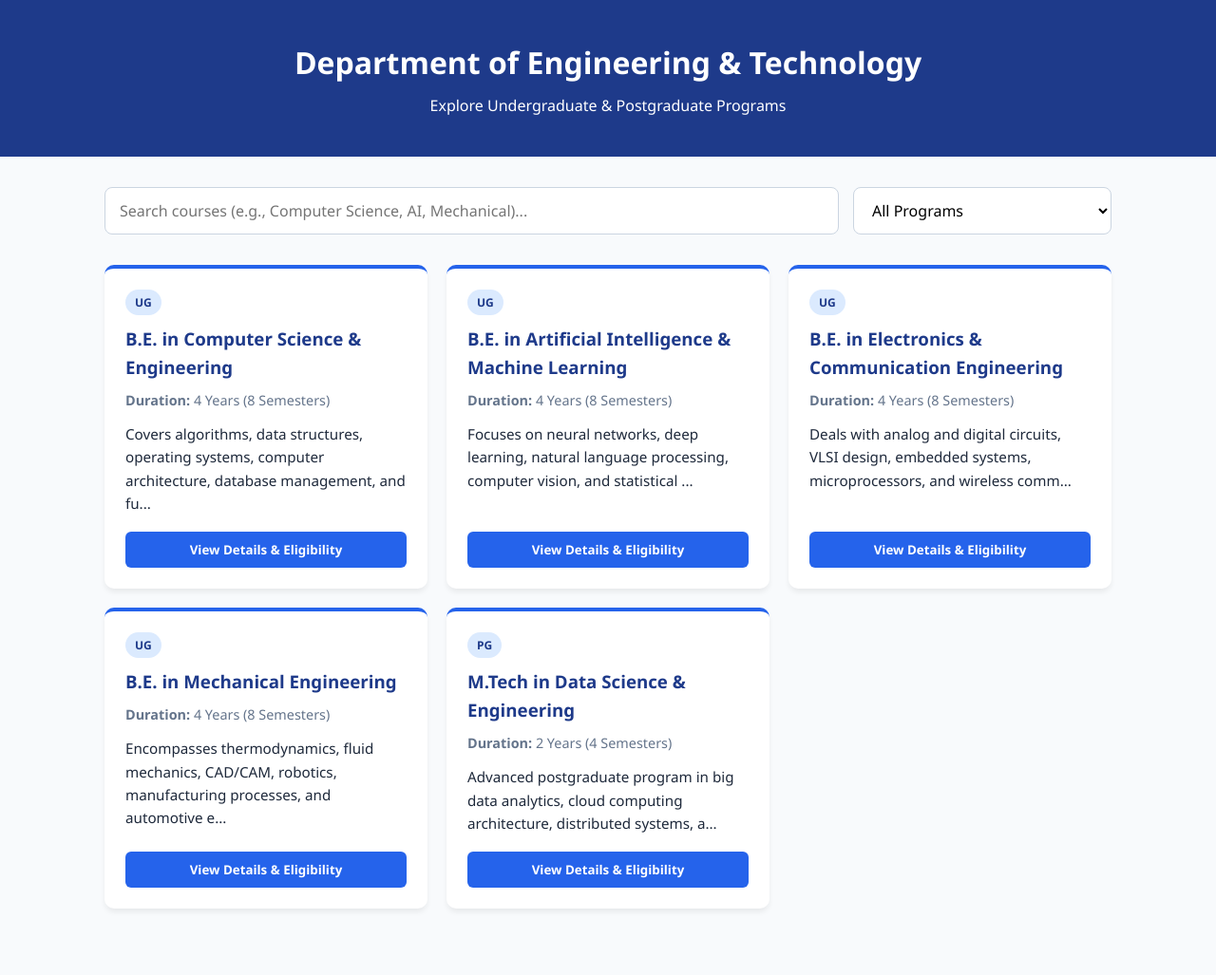
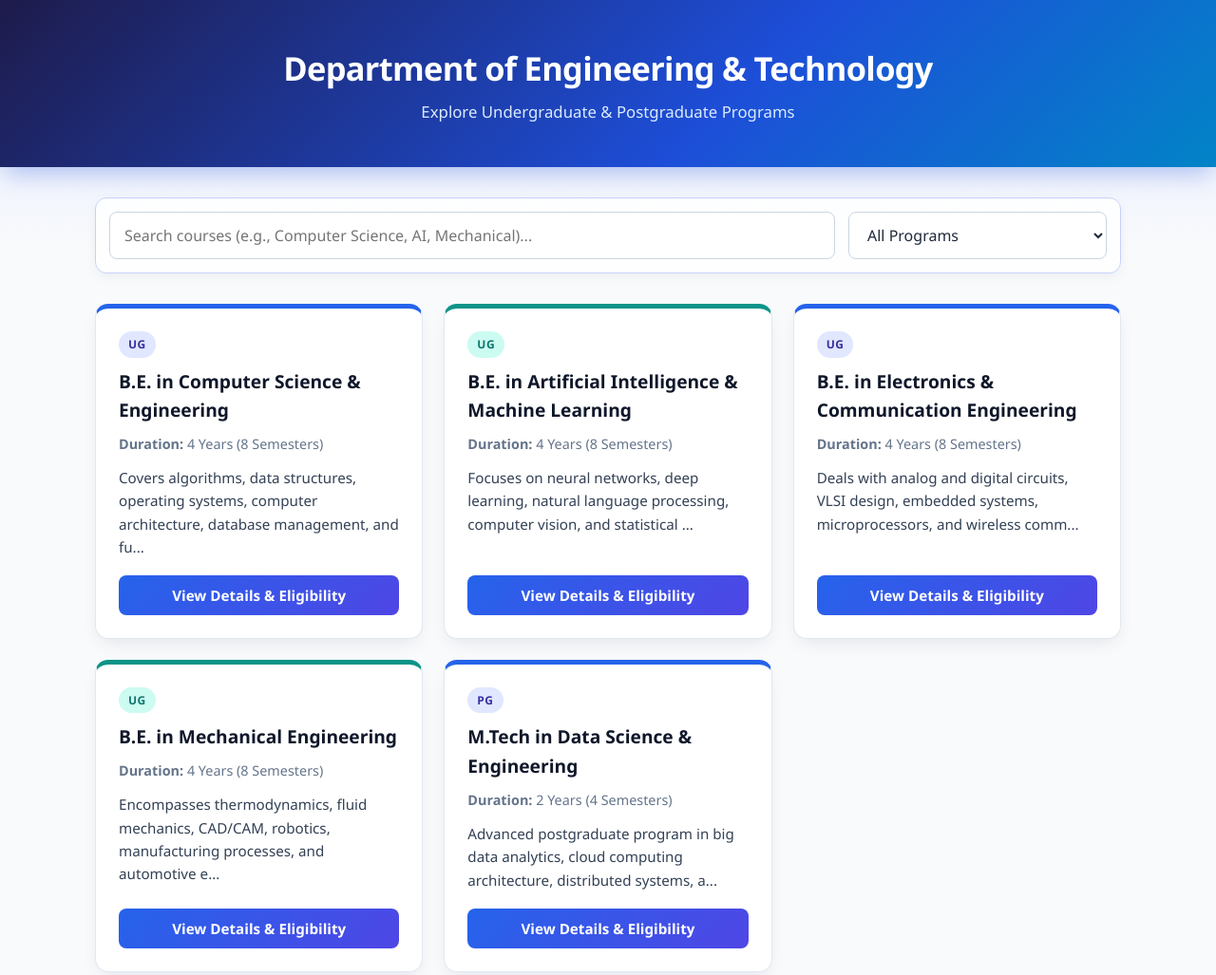
Before and after one commit to Vishu240606/Gradle_project, a plain HTML site: page docs/index.html in a window 1280 px wide. Shown: the whole page at 95% size. Before the commit the page ends 1005 px from the top, so only its background shows below. Drawn offline with Linux system fonts and the light colour scheme; files that its build step writes are made by us from their sources; files whose address does not match are found by name.

Commit message:
Update CSS link and add colorful course portal theme

```diff
--- a/docs/style.css
+++ b/docs/style.css
@@ -1,102 +1,146 @@
 :root {
-    --primary: #1e3a8a;
-    --secondary: #2563eb;
-    --bg: #f8fafc;
+    --navy: #0f172a;
+    --indigo: #3730a3;
+    --blue: #2563eb;
+    --teal: #0d9488;
+    --amber: #d97706;
+    --bg: #eef2ff;
     --card-bg: #ffffff;
     --text: #1e293b;
     --muted: #64748b;
+    --border: #cbd5e1;
 }
 
 * {
     box-sizing: border-box;
     margin: 0;
     padding: 0;
-    font-family: 'Segoe UI', Tahoma, Geneva, Verdana, sans-serif;
+    font-family: 'Segoe UI', system-ui, -apple-system, sans-serif;
 }
 
 body {
-    background-color: var(--bg);
+    background: linear-gradient(180deg, #e0e7ff 0%, #f8fafc 260px);
     color: var(--text);
     line-height: 1.6;
+    min-height: 100vh;
 }
 
 .container {
-    max-width: 1100px;
+    max-width: 1120px;
     margin: 0 auto;
     padding: 0 20px;
 }
 
 header {
-    background: var(--primary);
-    color: white;
-    padding: 2.5rem 0;
+    background: linear-gradient(135deg, #1e1b4b 0%, #1d4ed8 60%, #0284c7 100%);
+    color: #ffffff;
+    padding: 2.75rem 0;
     text-align: center;
     margin-bottom: 2rem;
+    box-shadow: 0 10px 25px -5px rgba(29, 78, 216, 0.35);
 }
 
 header h1 {
-    font-size: 2rem;
-    margin-bottom: 0.5rem;
+    font-size: 2.15rem;
+    font-weight: 700;
+    letter-spacing: -0.02em;
+    margin-bottom: 0.4rem;
+}
+
+header p {
+    color: #dbeafe;
+    font-size: 1.05rem;
 }
 
 .controls {
     display: flex;
-    gap: 15px;
+    gap: 14px;
     margin-bottom: 2rem;
     flex-wrap: wrap;
+    background: rgba(255, 255, 255, 0.85);
+    padding: 14px;
+    border-radius: 12px;
+    border: 1px solid #c7d2fe;
+    box-shadow: 0 4px 12px rgba(15, 23, 42, 0.05);
 }
 
-.controls input, .controls select {
+.controls input,
+.controls select {
     padding: 12px 15px;
-    border: 1px solid #cbd5e1;
+    border: 1.5px solid var(--border);
     border-radius: 8px;
     font-size: 1rem;
-    background: white;
+    background: #ffffff;
+    color: var(--text);
+    outline: none;
+    transition: border-color 0.2s, box-shadow 0.2s;
+}
+
+.controls input:focus,
+.controls select:focus {
+    border-color: var(--blue);
+    box-shadow: 0 0 0 3px rgba(37, 99, 235, 0.15);
 }
 
 .controls input {
     flex: 1;
-    min-width: 250px;
+    min-width: 240px;
 }
 
 .course-grid {
     display: grid;
     grid-template-columns: repeat(auto-fill, minmax(310px, 1fr));
-    gap: 20px;
+    gap: 22px;
     margin-bottom: 3rem;
 }
 
 .card {
     background: var(--card-bg);
-    border-radius: 10px;
-    padding: 22px;
-    box-shadow: 0 4px 6px -1px rgba(0, 0, 0, 0.08);
-    border-top: 4px solid var(--secondary);
+    border-radius: 14px;
+    padding: 24px;
+    box-shadow: 0 8px 20px -6px rgba(15, 23, 42, 0.1);
+    border-top: 5px solid var(--blue);
+    border-left: 1px solid #e2e8f0;
+    border-right: 1px solid #e2e8f0;
+    border-bottom: 1px solid #e2e8f0;
     display: flex;
     flex-direction: column;
     justify-content: space-between;
-    transition: transform 0.2s ease;
+    transition: transform 0.2s ease, box-shadow 0.2s ease;
+}
+
+.card:nth-child(even) {
+    border-top-color: var(--teal);
 }
 
 .card:hover {
-    transform: translateY(-4px);
+    transform: translateY(-5px);
+    box-shadow: 0 16px 28px -8px rgba(30, 58, 138, 0.18);
 }
 
 .badge {
     display: inline-block;
-    background: #dbeafe;
-    color: var(--primary);
+    background: #e0e7ff;
+    color: var(--indigo);
     font-size: 0.75rem;
     font-weight: 700;
+    letter-spacing: 0.04em;
+    text-transform: uppercase;
     padding: 4px 10px;
-    border-radius: 20px;
+    border-radius: 999px;
     margin-bottom: 10px;
     width: fit-content;
 }
 
+.card:nth-child(even) .badge {
+    background: #ccfbf1;
+    color: #0f766e;
+}
+
 .card h3 {
     margin-bottom: 8px;
-    color: var(--primary);
+    color: var(--navy);
+    font-size: 1.2rem;
 }
 
 .card .meta {
@@ -107,33 +151,39 @@ header h1 {
 
 .card p {
     font-size: 0.95rem;
+    color: #334155;
     margin-bottom: 18px;
 }
 
 .btn {
-    background: var(--secondary);
-    color: white;
+    background: linear-gradient(135deg, #2563eb 0%, #4f46e5 100%);
+    color: #ffffff;
     border: none;
-    padding: 10px 16px;
-    border-radius: 6px;
+    padding: 11px 16px;
+    border-radius: 8px;
     cursor: pointer;
     font-weight: 600;
+    font-size: 0.95rem;
     text-align: center;
+    transition: filter 0.2s ease, transform 0.15s ease;
 }
 
 .btn:hover {
-    background: var(--primary);
+    filter: brightness(1.08);
+    transform: translateY(-1px);
 }
 
 /* Modal Styles */
 .modal {
     position: fixed;
     inset: 0;
-    background: rgba(15, 23, 42, 0.6);
+    background: rgba(15, 23, 42, 0.65);
+    backdrop-filter: blur(3px);
     display: flex;
     align-items: center;
     justify-content: center;
     padding: 20px;
+    z-index: 1000;
 }
 
 .hidden {
@@ -141,31 +191,38 @@ header h1 {
 }
 
 .modal-content {
-    background: white;
+    background: #ffffff;
     padding: 30px;
-    border-radius: 12px;
-    max-width: 550px;
+    border-radius: 16px;
+    max-width: 560px;
     width: 100%;
     position: relative;
+    box-shadow: 0 24px 48px rgba(15, 23, 42, 0.28);
+    border-top: 6px solid var(--indigo);
 }
 
 .close-btn {
     position: absolute;
-    top: 15px;
+    top: 14px;
     right: 20px;
-    font-size: 1.5rem;
+    font-size: 1.6rem;
     cursor: pointer;
     color: var(--muted);
+    line-height: 1;
+}
+
+.close-btn:hover {
+    color: var(--navy);
 }
 
 .modal-section {
-    margin-top: 15px;
-    padding-top: 15px;
+    margin-top: 16px;
+    padding-top: 16px;
     border-top: 1px solid #e2e8f0;
 }
 
 .modal-section h3 {
     font-size: 1rem;
-    color: var(--primary);
-    margin-bottom: 5px;
+    color: var(--indigo);
+    margin-bottom: 6px;
 }
--- a/src/main/resources/style.css
+++ b/src/main/resources/style.css
@@ -1,102 +1,146 @@
 :root {
-    --primary: #1e3a8a;
-    --secondary: #2563eb;
-    --bg: #f8fafc;
+    --navy: #0f172a;
+    --indigo: #3730a3;
+    --blue: #2563eb;
+    --teal: #0d9488;
+    --amber: #d97706;
+    --bg: #eef2ff;
     --card-bg: #ffffff;
     --text: #1e293b;
     --muted: #64748b;
+    --border: #cbd5e1;
 }
 
 * {
     box-sizing: border-box;
     margin: 0;
     padding: 0;
-    font-family: 'Segoe UI', Tahoma, Geneva, Verdana, sans-serif;
+    font-family: 'Segoe UI', system-ui, -apple-system, sans-serif;
 }
 
 body {
-    background-color: var(--bg);
+    background: linear-gradient(180deg, #e0e7ff 0%, #f8fafc 260px);
     color: var(--text);
     line-height: 1.6;
+    min-height: 100vh;
 }
 
 .container {
-    max-width: 1100px;
+    max-width: 1120px;
     margin: 0 auto;
     padding: 0 20px;
 }
 
 header {
-    background: var(--primary);
-    color: white;
-    padding: 2.5rem 0;
+    background: linear-gradient(135deg, #1e1b4b 0%, #1d4ed8 60%, #0284c7 100%);
+    color: #ffffff;
+    padding: 2.75rem 0;
     text-align: center;
     margin-bottom: 2rem;
+    box-shadow: 0 10px 25px -5px rgba(29, 78, 216, 0.35);
 }
 
 header h1 {
-    font-size: 2rem;
-    margin-bottom: 0.5rem;
+    font-size: 2.15rem;
+    font-weight: 700;
+    letter-spacing: -0.02em;
+    margin-bottom: 0.4rem;
+}
+
+header p {
+    color: #dbeafe;
+    font-size: 1.05rem;
 }
 
 .controls {
     display: flex;
-    gap: 15px;
+    gap: 14px;
     margin-bottom: 2rem;
     flex-wrap: wrap;
+    background: rgba(255, 255, 255, 0.85);
+    padding: 14px;
+    border-radius: 12px;
+    border: 1px solid #c7d2fe;
+    box-shadow: 0 4px 12px rgba(15, 23, 42, 0.05);
 }
 
-.controls input, .controls select {
+.controls input,
+.controls select {
     padding: 12px 15px;
-    border: 1px solid #cbd5e1;
+    border: 1.5px solid var(--border);
     border-radius: 8px;
     font-size: 1rem;
-    background: white;
+    background: #ffffff;
+    color: var(--text);
+    outline: none;
+    transition: border-color 0.2s, box-shadow 0.2s;
+}
+
+.controls input:focus,
+.controls select:focus {
+    border-color: var(--blue);
+    box-shadow: 0 0 0 3px rgba(37, 99, 235, 0.15);
 }
 
 .controls input {
     flex: 1;
-    min-width: 250px;
+    min-width: 240px;
 }
 
 .course-grid {
     display: grid;
     grid-template-columns: repeat(auto-fill, minmax(310px, 1fr));
-    gap: 20px;
+    gap: 22px;
     margin-bottom: 3rem;
 }
 
 .card {
     background: var(--card-bg);
-    border-radius: 10px;
-    padding: 22px;
-    box-shadow: 0 4px 6px -1px rgba(0, 0, 0, 0.08);
-    border-top: 4px solid var(--secondary);
+    border-radius: 14px;
+    padding: 24px;
+    box-shadow: 0 8px 20px -6px rgba(15, 23, 42, 0.1);
+    border-top: 5px solid var(--blue);
+    border-left: 1px solid #e2e8f0;
+    border-right: 1px solid #e2e8f0;
+    border-bottom: 1px solid #e2e8f0;
     display: flex;
     flex-direction: column;
     justify-content: space-between;
-    transition: transform 0.2s ease;
+    transition: transform 0.2s ease, box-shadow 0.2s ease;
+}
+
+.card:nth-child(even) {
+    border-top-color: var(--teal);
 }
 
 .card:hover {
-    transform: translateY(-4px);
+    transform: translateY(-5px);
+    box-shadow: 0 16px 28px -8px rgba(30, 58, 138, 0.18);
 }
 
 .badge {
     display: inline-block;
-    background: #dbeafe;
-    color: var(--primary);
+    background: #e0e7ff;
+    color: var(--indigo);
     font-size: 0.75rem;
     font-weight: 700;
+    letter-spacing: 0.04em;
+    text-transform: uppercase;
     padding: 4px 10px;
-    border-radius: 20px;
+    border-radius: 999px;
     margin-bottom: 10px;
     width: fit-content;
 }
 
+.card:nth-child(even) .badge {
+    background: #ccfbf1;
+    color: #0f766e;
+}
+
 .card h3 {
     margin-bottom: 8px;
-    color: var(--primary);
+    color: var(--navy);
+    font-size: 1.2rem;
 }
 
 .card .meta {
@@ -107,33 +151,39 @@ header h1 {
 
 .card p {
     font-size: 0.95rem;
+    color: #334155;
     margin-bottom: 18px;
 }
 
 .btn {
-    background: var(--secondary);
-    color: white;
+    background: linear-gradient(135deg, #2563eb 0%, #4f46e5 100%);
+    color: #ffffff;
     border: none;
-    padding: 10px 16px;
-    border-radius: 6px;
+    padding: 11px 16px;
+    border-radius: 8px;
     cursor: pointer;
     font-weight: 600;
+    font-size: 0.95rem;
     text-align: center;
+    transition: filter 0.2s ease, transform 0.15s ease;
 }
 
 .btn:hover {
-    background: var(--primary);
+    filter: brightness(1.08);
+    transform: translateY(-1px);
 }
 
 /* Modal Styles */
 .modal {
     position: fixed;
     inset: 0;
-    background: rgba(15, 23, 42, 0.6);
+    background: rgba(15, 23, 42, 0.65);
+    backdrop-filter: blur(3px);
     display: flex;
     align-items: center;
     justify-content: center;
     padding: 20px;
+    z-index: 1000;
 }
 
 .hidden {
@@ -141,31 +191,38 @@ header h1 {
 }
 
 .modal-content {
-    background: white;
+    background: #ffffff;
     padding: 30px;
-    border-radius: 12px;
-    max-width: 550px;
+    border-radius: 16px;
+    max-width: 560px;
     width: 100%;
     position: relative;
+    box-shadow: 0 24px 48px rgba(15, 23, 42, 0.28);
+    border-top: 6px solid var(--indigo);
 }
 
 .close-btn {
     position: absolute;
-    top: 15px;
+    top: 14px;
     right: 20px;
-    font-size: 1.5rem;
+    font-size: 1.6rem;
     cursor: pointer;
     color: var(--muted);
+    line-height: 1;
+}
+
+.close-btn:hover {
+    color: var(--navy);
 }
 
 .modal-section {
-    margin-top: 15px;
-    padding-top: 15px;
+    margin-top: 16px;
+    padding-top: 16px;
     border-top: 1px solid #e2e8f0;
 }
 
 .modal-section h3 {
     font-size: 1rem;
-    color: var(--primary);
-    margin-bottom: 5px;
+    color: var(--indigo);
+    margin-bottom: 6px;
 }
```
